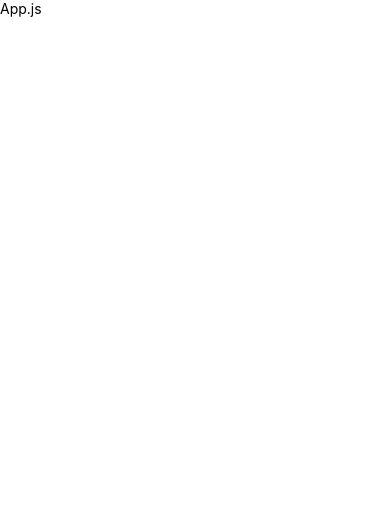
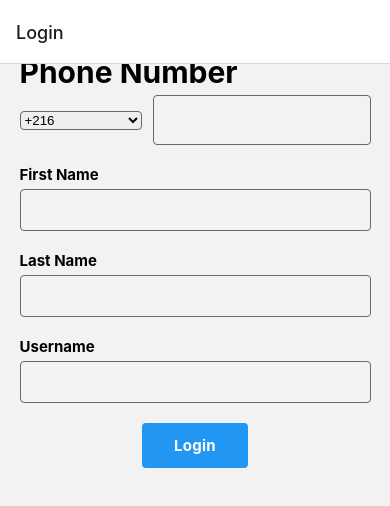
Before and after one commit to gizemizmir/React-Native-TelegramClone, a React Native app: screen / in a window 390 px wide. Shown: the top 506 px of the page. Built offline with nearby package versions, Linux system fonts and the light colour scheme.

Commit message:
Navigation structure updated

```diff
--- a/src/App.js
+++ b/src/App.js
@@ -1,3 +1,5 @@
+import 'react-native-gesture-handler';
+
 /**
  * Sample React Native App
  * https://github.com/facebook/react-native
@@ -7,15 +9,25 @@
  */
 
 import React from 'react';
-import {SafeAreaView, Text, View} from 'react-native';
+import UserProvider from './provider/UserProvider';
+import ThemeProvider from './provider/ThemeProvider';
+import ChatProvider from './provider/ChatProvider';
+
+import {NavigationContainer} from '@react-navigation/native';
+
+import MainStackNavigation from './navigation/mainStackNavigation';
 
 const App = () => {
   return (
-    <SafeAreaView>
-      <View>
-        <Text>App.js</Text>
-      </View>
-    </SafeAreaView>
+    <NavigationContainer>
+      <UserProvider>
+        <ThemeProvider>
+          <ChatProvider>
+            <MainStackNavigation />
+          </ChatProvider>
+        </ThemeProvider>
+      </UserProvider>
+    </NavigationContainer>
   );
 };
 
```
